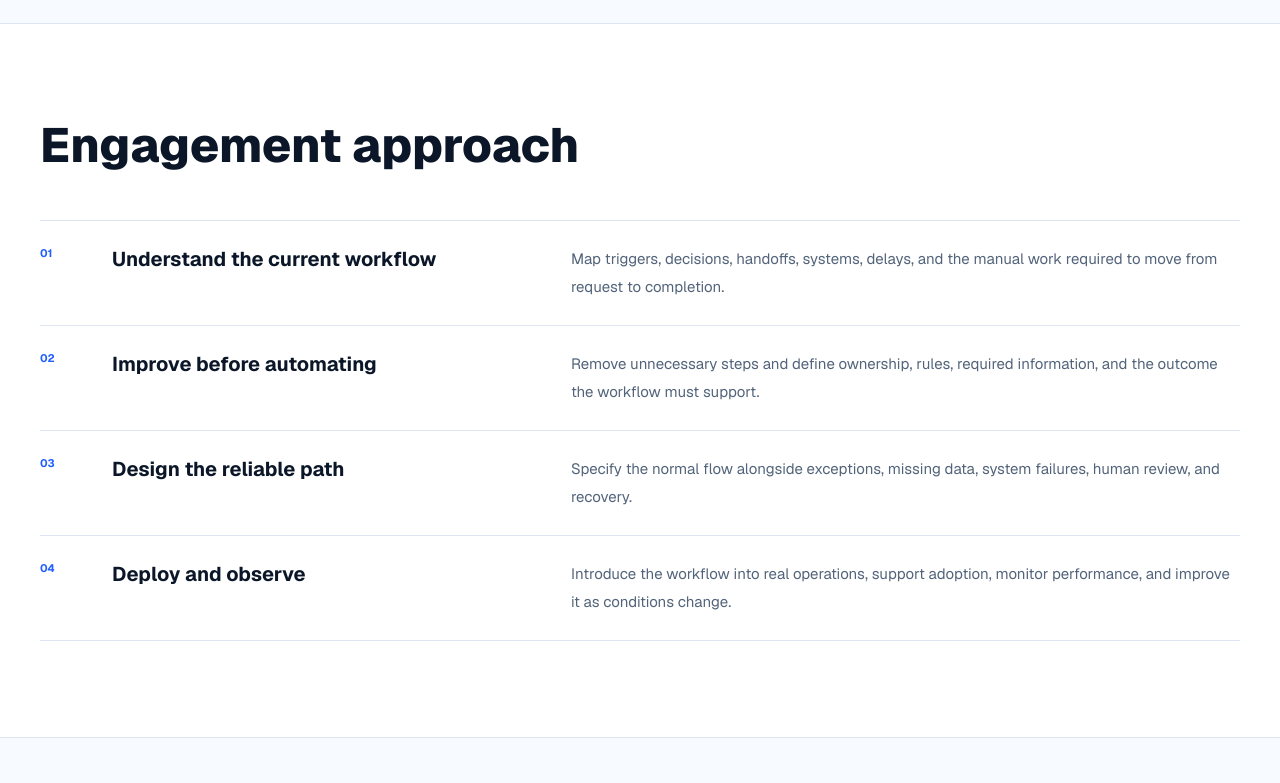
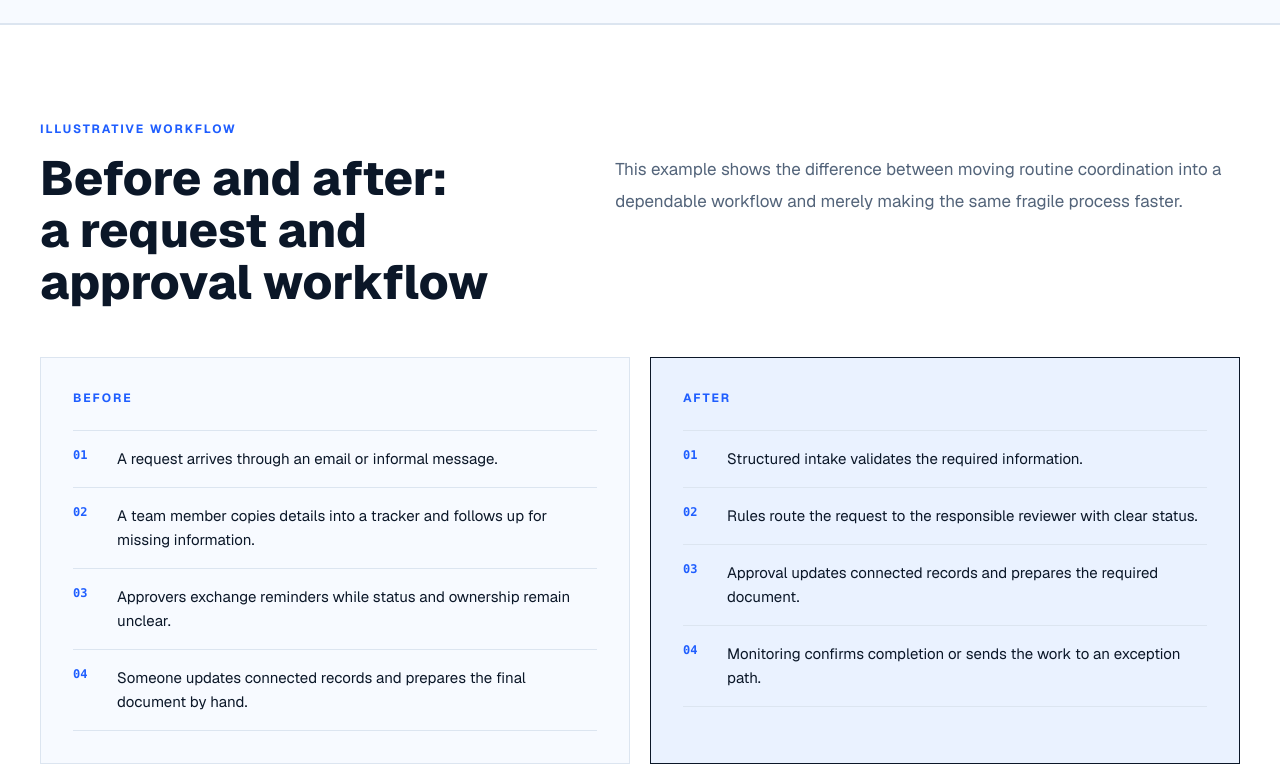
Before and after one commit to mandela237/cobrykz, a Next.js app: page /solutions/business-automation in a window 1280 px wide. Shown: the part 2940-3723 px from the top of the page. Built offline with nearby package versions, Linux system fonts and the light colour scheme; a web font is replaced by a local one.

Commit message:
fix: complete solutions experience gate

```diff
--- a/components/content/solutions.ts
+++ b/components/content/solutions.ts
@@ -20,6 +20,31 @@ export type SolutionFaq = {
   answer: string;
 };
 
+type SolutionArtifactItem = {
+  title: string;
+  description: string;
+};
+
+export type SolutionArtifact =
+  | {
+      kind: "workflow-comparison";
+      eyebrow: string;
+      title: string;
+      description: string;
+      before: { label: string; steps: readonly string[] };
+      after: { label: string; steps: readonly string[] };
+      safeguards: readonly SolutionArtifactItem[];
+    }
+  | {
+      kind: "system-map";
+      eyebrow: string;
+      title: string;
+      description: string;
+      centerLabel: string;
+      elements: readonly SolutionArtifactItem[];
+      distinctions: readonly SolutionArtifactItem[];
+    };
+
 export type SolutionPageDefinition = SolutionDefinition & {
   heroSupport: string;
   recognition: readonly string[];
@@ -31,6 +56,7 @@ export type SolutionPageDefinition = SolutionDefinition & {
   faqs: readonly SolutionFaq[];
   cta: { title: string; label: string };
   metadata: { title: string; description: string };
+  artifact?: SolutionArtifact;
   guidance?: { title: string; description: string };
 };
 
@@ -210,6 +236,43 @@ const businessAutomationSolution = {
     title: "Business Process and Workflow Automation | Cobrykz",
     description:
       "Improve and automate intake, approvals, routing, documents, reporting, and connected workflows without losing human oversight.",
+  },
+  artifact: {
+    kind: "workflow-comparison",
+    eyebrow: "Illustrative workflow",
+    title: "Before and after: a request and approval workflow",
+    description:
+      "This example shows the difference between moving routine coordination into a dependable workflow and merely making the same fragile process faster.",
+    before: {
+      label: "Before",
+      steps: [
+        "A request arrives through an email or informal message.",
+        "A team member copies details into a tracker and follows up for missing information.",
+        "Approvers exchange reminders while status and ownership remain unclear.",
+        "Someone updates connected records and prepares the final document by hand.",
+      ],
+    },
+    after: {
+      label: "After",
+      steps: [
+        "Structured intake validates the required information.",
+        "Rules route the request to the responsible reviewer with clear status.",
+        "Approval updates connected records and prepares the required document.",
+        "Monitoring confirms completion or sends the work to an exception path.",
+      ],
+    },
+    safeguards: [
+      {
+        title: "Exception handling",
+        description:
+          "Missing data, conflicting rules, or a system failure pauses the normal flow, preserves context, and routes the work to a named owner for recovery.",
+      },
+      {
+        title: "Human review",
+        description:
+          "People retain approval, judgment, and accountability where context matters; the workflow records the decision before routine steps continue.",
+      },
+    ],
   },
 } as const satisfies SolutionPageDefinition;
 
@@ -391,6 +454,51 @@ const digitalBusinessSystemsSolution = {
     title: "Connected Digital Business Systems | Cobrykz",
     description:
       "Connect operational tools, information, workflows, and teams in a clearer digital environment designed around how the business moves.",
+  },
+  artifact: {
+    kind: "system-map",
+    eyebrow: "System map",
+    title: "The parts of a connected operating environment",
+    description:
+      "A digital business system gives these parts a dependable way to work together. The goal is not one oversized product; it is a clearer environment with deliberate connections and ownership.",
+    centerLabel: "Connected operating environment",
+    elements: [
+      {
+        title: "People",
+        description:
+          "The customers, teams, owners, and reviewers who take action and remain accountable.",
+      },
+      {
+        title: "Tools",
+        description:
+          "The useful platforms, tailored interfaces, and integrations that support the work.",
+      },
+      {
+        title: "Workflows",
+        description:
+          "The triggers, decisions, handoffs, exceptions, and approvals that move work forward.",
+      },
+      {
+        title: "Information",
+        description:
+          "The records, documents, context, and reporting people need to make dependable decisions.",
+      },
+    ],
+    distinctions: [
+      {
+        title: "Custom Software",
+        description: "Creates a tailored application.",
+      },
+      {
+        title: "Digital Business Systems",
+        description: "Creates a connected operating environment.",
+      },
+      {
+        title: "Business Automation",
+        description:
+          "Moves work through that environment with less manual effort.",
+      },
+    ],
   },
 } as const satisfies SolutionPageDefinition;
 
--- /dev/null
+++ b/components/solutions/SolutionArtifact.tsx
@@ -0,0 +1,161 @@
+import type { SolutionArtifact as SolutionArtifactDefinition } from "@/components/content/solutions";
+
+type SolutionArtifactProps = {
+  artifact: SolutionArtifactDefinition;
+};
+
+function WorkflowComparison({
+  artifact,
+}: {
+  artifact: Extract<
+    SolutionArtifactDefinition,
+    { kind: "workflow-comparison" }
+  >;
+}) {
+  return (
+    <>
+      <div className="mt-12 grid gap-5 lg:grid-cols-2">
+        {[artifact.before, artifact.after].map((workflow, workflowIndex) => (
+          <article
+            key={workflow.label}
+            className={
+              workflowIndex === 0
+                ? "border border-border bg-gray-light p-6 sm:p-8"
+                : "border border-blue-border bg-blue-tint p-6 sm:p-8"
+            }
+          >
+            <p className="text-xs font-bold uppercase tracking-[0.16em] text-blue">
+              {workflow.label}
+            </p>
+            <ol className="mt-6 border-t border-border">
+              {workflow.steps.map((step, stepIndex) => (
+                <li
+                  key={step}
+                  className="grid grid-cols-[2rem_minmax(0,1fr)] gap-3 border-b border-border py-4 text-[15px] leading-6 text-navy"
+                >
+                  <span
+                    aria-hidden="true"
+                    className="font-mono text-xs font-bold text-blue"
+                  >
+                    {String(stepIndex + 1).padStart(2, "0")}
+                  </span>
+                  <span>{step}</span>
+                </li>
+              ))}
+            </ol>
+          </article>
+        ))}
+      </div>
+
+      <div className="mt-5 grid border border-border sm:grid-cols-2">
+        {artifact.safeguards.map((safeguard) => (
+          <article
+            key={safeguard.title}
+            className="border-b border-border p-6 last:border-b-0 sm:border-b-0 sm:border-r sm:p-8 sm:last:border-r-0"
+          >
+            <h3 className="text-lg font-bold text-navy">{safeguard.title}</h3>
+            <p className="mt-3 text-[15px] leading-7 text-slate">
+              {safeguard.description}
+            </p>
+          </article>
+        ))}
+      </div>
+    </>
+  );
+}
+
+function SystemMap({
+  artifact,
+}: {
+  artifact: Extract<SolutionArtifactDefinition, { kind: "system-map" }>;
+}) {
+  return (
+    <>
+      <div className="mt-12 grid border border-border lg:grid-cols-[minmax(0,1fr)_minmax(13rem,0.7fr)_minmax(0,1fr)]">
+        <div className="grid sm:grid-cols-2 lg:grid-cols-1">
+          {artifact.elements.slice(0, 2).map((element) => (
+            <article
+              key={element.title}
+              className="border-b border-border p-6 sm:border-r sm:p-8 sm:even:border-r-0 lg:border-r-0 lg:last:border-b-0"
+            >
+              <h3 className="text-lg font-bold text-navy">{element.title}</h3>
+              <p className="mt-3 text-[15px] leading-7 text-slate">
+                {element.description}
+              </p>
+            </article>
+          ))}
+        </div>
+
+        <div className="flex min-h-44 items-center justify-center border-y border-blue-border bg-blue-tint p-8 text-center lg:border-x lg:border-y-0">
+          <p className="max-w-48 text-balance text-xl font-extrabold leading-tight text-navy">
+            {artifact.centerLabel}
+          </p>
+        </div>
+
+        <div className="grid sm:grid-cols-2 lg:grid-cols-1">
+          {artifact.elements.slice(2).map((element) => (
+            <article
+              key={element.title}
+              className="border-b border-border p-6 last:border-b-0 sm:border-r sm:p-8 sm:even:border-r-0 lg:border-r-0"
+            >
+              <h3 className="text-lg font-bold text-navy">{element.title}</h3>
+              <p className="mt-3 text-[15px] leading-7 text-slate">
+                {element.description}
+              </p>
+            </article>
+          ))}
+        </div>
+      </div>
+
+      <div className="mt-5 grid border border-border lg:grid-cols-3">
+        {artifact.distinctions.map((distinction) => (
+          <article
+            key={distinction.title}
+            className="border-b border-border p-6 last:border-b-0 lg:border-b-0 lg:border-r lg:p-8 lg:last:border-r-0"
+          >
+            <h3 className="text-base font-bold text-navy">
+              {distinction.title}
+            </h3>
+            <p className="mt-3 text-[15px] leading-7 text-slate">
+              {distinction.description}
+            </p>
+          </article>
+        ))}
+      </div>
+    </>
+  );
+}
+
+export default function SolutionArtifact({
+  artifact,
+}: SolutionArtifactProps) {
+  return (
+    <section
+      aria-labelledby="solution-artifact-heading"
+      className="border-y border-border bg-white"
+    >
+      <div className="section-shell py-16 sm:py-20 lg:py-24">
+        <p className="text-xs font-bold uppercase tracking-[0.16em] text-blue">
+          {artifact.eyebrow}
+        </p>
+        <div className="mt-4 grid gap-5 lg:grid-cols-[minmax(0,0.9fr)_minmax(0,1.1fr)] lg:gap-16">
+          <h2
+            id="solution-artifact-heading"
+            className="text-balance text-[2rem] font-extrabold leading-[1.08] text-navy sm:text-[2.5rem] lg:text-5xl"
+          >
+            {artifact.title}
+          </h2>
+          <p className="max-w-3xl text-base leading-8 text-slate sm:text-[17px]">
+            {artifact.description}
+          </p>
+        </div>
+
+        {artifact.kind === "workflow-comparison" ? (
+          <WorkflowComparison artifact={artifact} />
+        ) : (
+          <SystemMap artifact={artifact} />
+        )}
+      </div>
+    </section>
+  );
+}
--- a/components/solutions/SolutionPage.tsx
+++ b/components/solutions/SolutionPage.tsx
@@ -5,6 +5,7 @@ import OutcomeList from "@/components/solutions/OutcomeList";
 import ProblemRecognition from "@/components/solutions/ProblemRecognition";
 import RelatedSolutions from "@/components/solutions/RelatedSolutions";
 import SolutionApproach from "@/components/solutions/SolutionApproach";
+import SolutionArtifact from "@/components/solutions/SolutionArtifact";
 import SolutionFaqs from "@/components/solutions/SolutionFaqs";
 import SolutionFinalCta from "@/components/solutions/SolutionFinalCta";
 import SolutionGuidance from "@/components/solutions/SolutionGuidance";
@@ -22,6 +23,7 @@ export default function SolutionPage({ solution }: SolutionPageProps) {
       <OutcomeList solution={solution} />
       <CapabilityList solution={solution} />
       <ApplicationExamples solution={solution} />
+      {solution.artifact && <SolutionArtifact artifact={solution.artifact} />}
       {solution.guidance && <SolutionGuidance guidance={solution.guidance} />}
       <SolutionApproach solution={solution} />
       <RelatedSolutions solution={solution} />
```
Also changed, not shown: 1 other file (tests, documents, lock files or other folders).
